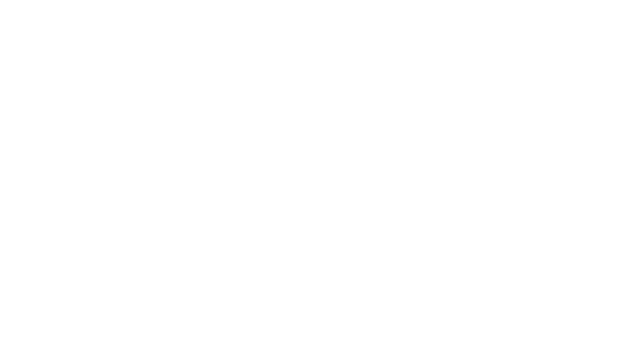
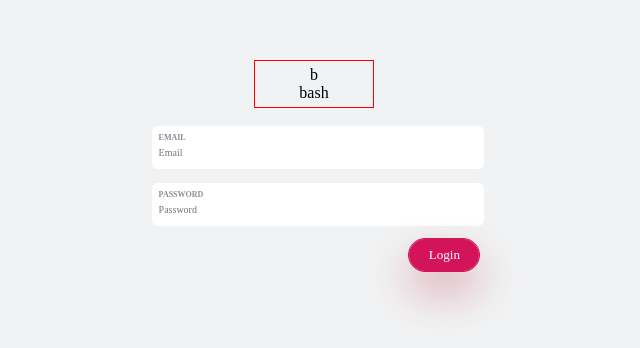
Before and after one commit to encodedbicoding-team/bash, a React (Create React App) app: page /admin/ in a window 1280 px wide. Shown: the part 234-582 px from the top of the page, without its empty margins (326-966 px from the left). Built offline with nearby package versions, Linux system fonts and the light colour scheme.

Commit message:
fix routing in netlify

```diff
--- a/src/routes/index.jsx
+++ b/src/routes/index.jsx
@@ -7,6 +7,9 @@ import { PageNavigation } from '../utils/pageNavigation';
 
 export default () => (
   <Switch>
+    <Route exact path="/">
+      <LoginPage/>
+    </Route>
     <Route exact path="/bc">
       <PageNavigation/>
     </Route>
```
